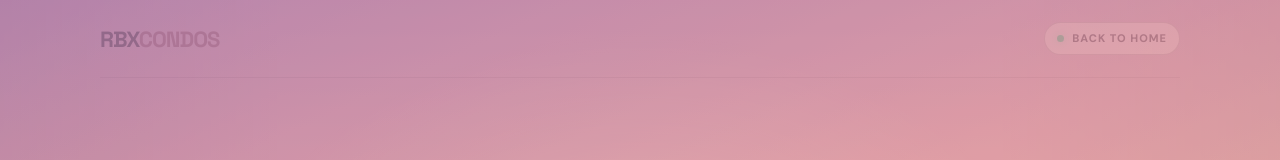
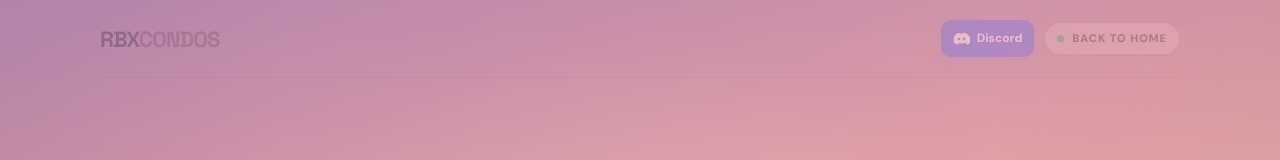
Before and after one commit to anthonypinedasantos-beep/muu, a plain HTML site: page requestor/index.html in a window 1280 px wide. Shown: the top 160 px of the page. Drawn offline with Linux system fonts and the light colour scheme; no server answers.

Commit message:
Add visible Discord button to site navigation

```diff
--- a/requestor/index.html
+++ b/requestor/index.html
@@ -97,6 +97,10 @@ h2{font:700 clamp(23px,4vw,30px)/1.2 "Space Grotesk",sans-serif;margin:7px 0 4px
 .cookie-accept{background:#5865f2;color:white}.cookie-reject{background:#eee6ed;color:#513c54}
 @keyframes cookie-in{from{opacity:0;transform:translateY(10px)}to{opacity:1;transform:translateY(0)}}
 @media(max-width:480px){.cookie-consent{left:12px;bottom:12px;width:calc(100% - 24px);padding:18px}}
+
+.discord-nav-link{display:inline-flex;align-items:center;justify-content:center;gap:7px;padding:9px 12px;border-radius:10px;background:#5865f2;color:#fff!important;text-decoration:none;font-size:12px!important;font-weight:800;white-space:nowrap;box-shadow:0 6px 16px #5865f230;transition:transform .2s,background .2s}
+.discord-nav-link:hover{background:#4752c4!important;color:#fff!important;transform:translateY(-1px)}
+.discord-nav-link svg{width:17px;height:17px;flex:0 0 17px}
 </style>
 </head>
 <body>
@@ -107,7 +111,7 @@ h2{font:700 clamp(23px,4vw,30px)/1.2 "Space Grotesk",sans-serif;margin:7px 0 4px
 
 <header class="shell topbar">
   <a class="logo" href="/" aria-label="RBXCONDOS home" style="text-decoration:none">RBX<span>CONDOS</span></a>
-  <div class="top-right"><a class="live" href="/" style="text-decoration:none"><span class="dot"></span> BACK TO HOME</a></div>
+  <div class="top-right"><a class="discord-nav-link" href="https://discord.gg/K5Dxa4mtgP" target="_blank" rel="noopener noreferrer" aria-label="Join RBXCONDOS Discord"><svg viewBox="0 0 24 24" fill="currentColor" aria-hidden="true"><path d="M19.7 5.2A18.8 18.8 0 0 0 15.1 3.8l-.6 1.2a17.2 17.2 0 0 0-5 0l-.6-1.2a18.8 18.8 0 0 0-4.6 1.4C1.4 9.5.6 13.7 1 17.8a18.7 18.7 0 0 0 5.7 2.9l1.2-2a12 12 0 0 1-1.9-.9l.5-.4a13.4 13.4 0 0 0 13 0l.5.4a12 12 0 0 1-1.9.9l1.2 2a18.7 18.7 0 0 0 5.7-2.9c.5-4.8-.8-8.9-5.3-12.6ZM8.5 14.8c-1 0-1.8-.9-1.8-2s.8-2 1.8-2 1.8.9 1.8 2-.8 2-1.8 2Zm7 0c-1 0-1.8-.9-1.8-2s.8-2 1.8-2 1.8.9 1.8 2-.8 2-1.8 2Z"/></svg><span>Discord</span></a><a class="live" href="/" style="text-decoration:none"><span class="dot"></span> BACK TO HOME</a></div>
 </header>
 <main class="shell">
   <section class="hero">
```
